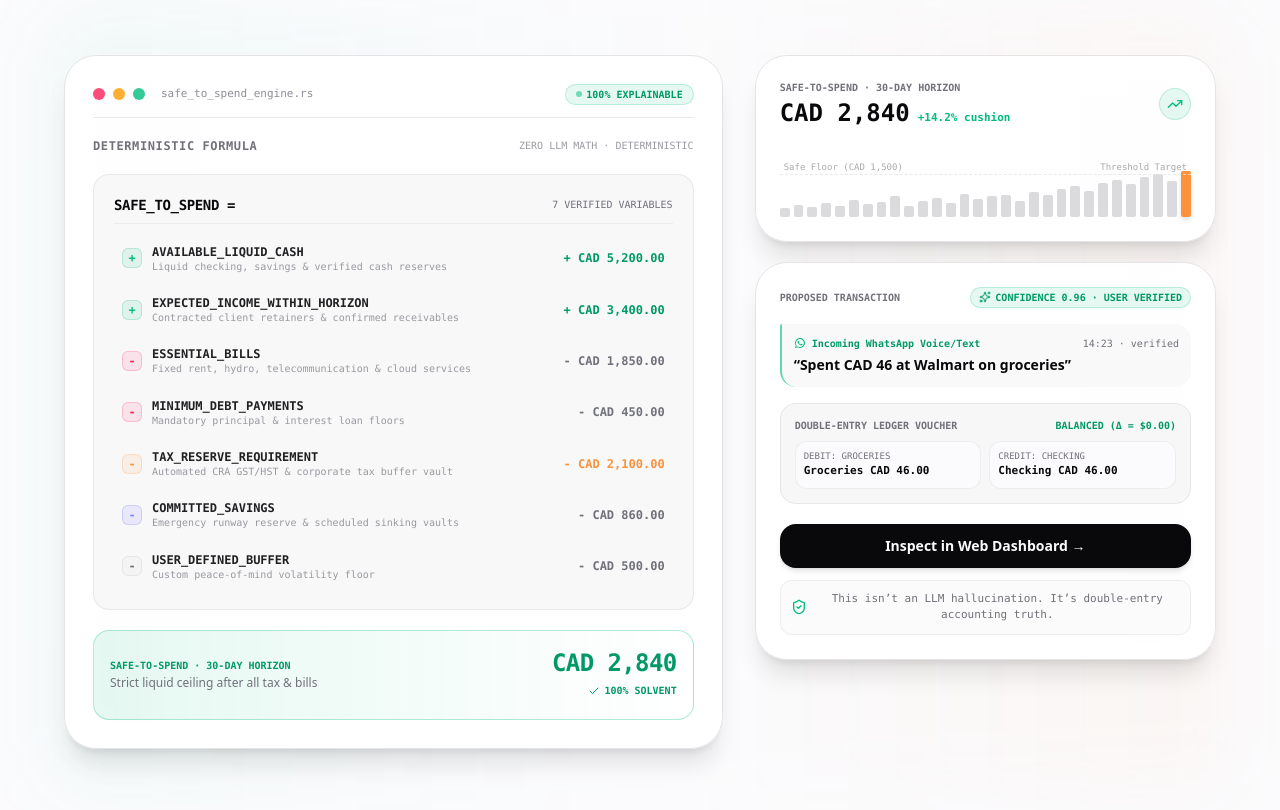
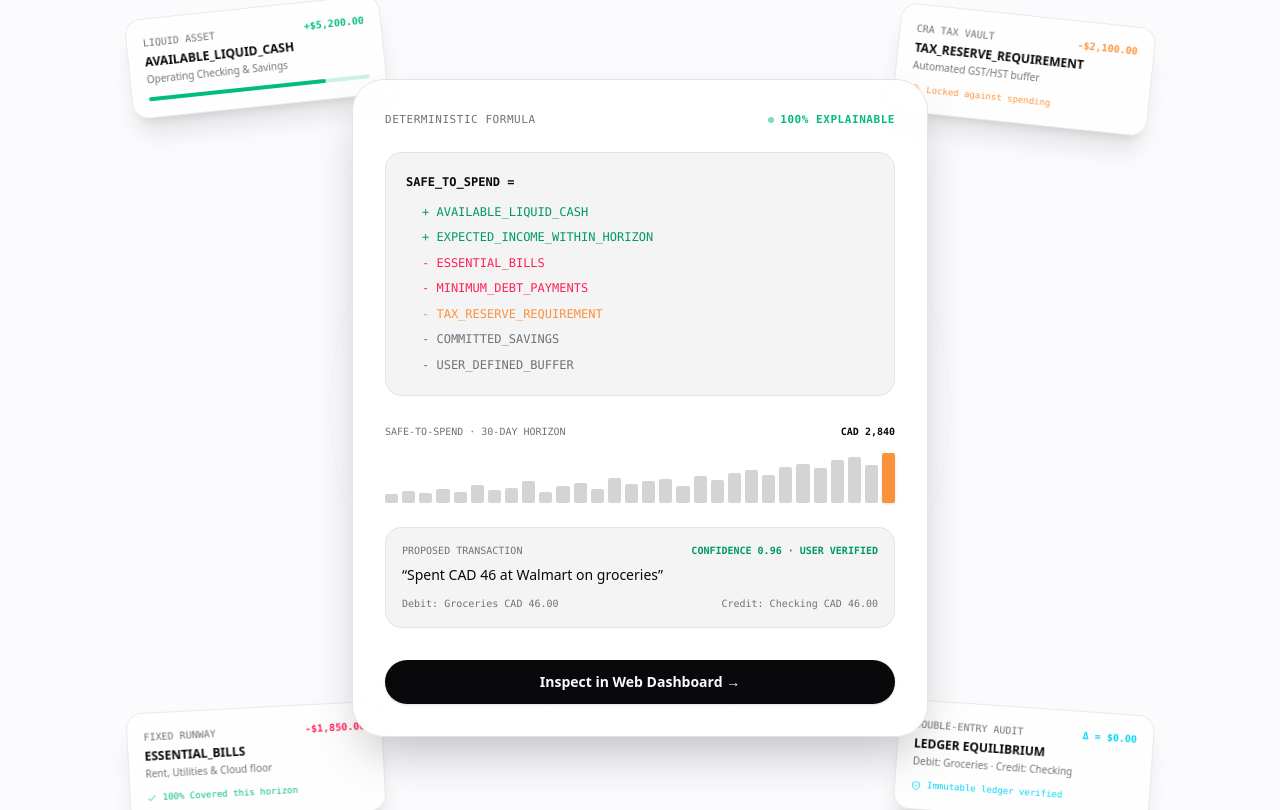
Before and after one commit to EmmaTheDev01/money_command, a Next.js app: page / in a window 1280 px wide. Shown: the part 3799-4609 px from the top of the page. Built offline with nearby package versions, Linux system fonts and the light colour scheme.

Commit message:
feat: restore original single-card formula layout with layered animated background cards

```diff
--- a/src/app/page.tsx
+++ b/src/app/page.tsx
@@ -93,65 +93,6 @@ const CONNECTION_CARDS_ROW_2 = [
   { id: 10, title: 'annual Figma renewal $180' },
 ];
 
-const FORMULA_VARIABLES = [
-  {
-    id: 1,
-    sign: '+',
-    signClass: 'text-emerald-500 bg-emerald-500/10 border-emerald-500/20',
-    name: 'AVAILABLE_LIQUID_CASH',
-    amount: 'CAD 5,200.00',
-    desc: 'Liquid checking, savings & verified cash reserves',
-  },
-  {
-    id: 2,
-    sign: '+',
-    signClass: 'text-emerald-500 bg-emerald-500/10 border-emerald-500/20',
-    name: 'EXPECTED_INCOME_WITHIN_HORIZON',
-    amount: 'CAD 3,400.00',
-    desc: 'Contracted client retainers & confirmed receivables',
-  },
-  {
-    id: 3,
-    sign: '-',
-    signClass: 'text-rose-500 bg-rose-500/10 border-rose-500/20',
-    name: 'ESSENTIAL_BILLS',
-    amount: 'CAD 1,850.00',
-    desc: 'Fixed rent, hydro, telecommunication & cloud services',
-  },
-  {
-    id: 4,
-    sign: '-',
-    signClass: 'text-rose-500 bg-rose-500/10 border-rose-500/20',
-    name: 'MINIMUM_DEBT_PAYMENTS',
-    amount: 'CAD 450.00',
-    desc: 'Mandatory principal & interest loan floors',
-  },
-  {
-    id: 5,
-    sign: '-',
-    signClass: 'text-[#fb923c] bg-[#fb923c]/10 border-[#fb923c]/20',
-    name: 'TAX_RESERVE_REQUIREMENT',
-    amount: 'CAD 2,100.00',
-    desc: 'Automated CRA GST/HST & corporate tax buffer vault',
-  },
-  {
-    id: 6,
-    sign: '-',
-    signClass: 'text-indigo-400 bg-indigo-500/10 border-indigo-500/20',
-    name: 'COMMITTED_SAVINGS',
-    amount: 'CAD 860.00',
-    desc: 'Emergency runway reserve & scheduled sinking vaults',
-  },
-  {
-    id: 7,
-    sign: '-',
-    signClass: 'text-muted-foreground bg-muted border-border',
-    name: 'USER_DEFINED_BUFFER',
-    amount: 'CAD 500.00',
-    desc: 'Custom peace-of-mind volatility floor',
-  },
-];
-
 export default function MoneyCommandLandingPage() {
   const [isDark, setIsDark] = useState(true);
   const [openFaq, setOpenFaq] = useState<number | null>(0);
@@ -160,7 +101,6 @@ export default function MoneyCommandLandingPage() {
   const [toggle1, setToggle1] = useState(true);
   const [toggle2, setToggle2] = useState(true);
   const [toggle3, setToggle3] = useState(true);
-  const [activeFormulaItem, setActiveFormulaItem] = useState<number | null>(null);
 
   // Live session timer in footer
   const [secondsSpent, setSecondsSpent] = useState(25);
@@ -791,207 +731,145 @@ export default function MoneyCommandLandingPage() {
               </div>
             </div>
 
-            {/* Creative Deterministic Formula Command Showcase */}
-            <div className="relative w-full max-w-6xl mx-auto py-4 sm:py-6">
-              {/* Subtle ambient backdrop illumination */}
-              <div aria-hidden="true" className="absolute -inset-4 bg-gradient-to-r from-emerald-500/5 via-transparent to-[#fb923c]/5 rounded-[40px] blur-2xl -z-10 pointer-events-none" />
+            {/* Spotlight Card with Layered Animated Background Cards */}
+            <div className="relative max-w-4xl mx-auto py-8 sm:py-12 w-full flex items-center justify-center">
+              {/* Concentric Ambient Radar Circles in Background */}
+              <div aria-hidden="true" className="absolute inset-0 -z-10 flex items-center justify-center pointer-events-none opacity-40">
+                <div className="w-[620px] h-[620px] rounded-full border border-border/40 animate-pulse-slow" />
+                <div className="absolute w-[440px] h-[440px] rounded-full border border-border/30" />
+                <div className="absolute w-[280px] h-[280px] rounded-full border border-border/20" />
+              </div>
 
-              <div className="grid grid-cols-1 lg:grid-cols-12 gap-6 lg:gap-8 items-start">
-                {/* LEFT PANEL: THE DETERMINISTIC MATH ENGINE (Code & Formula Explorer) */}
-                <div className="lg:col-span-7 rounded-[28px] sm:rounded-[32px] bg-card/95 backdrop-blur-xl border border-border p-5 sm:p-7 shadow-xl space-y-5">
-                  {/* Terminal Header */}
-                  <div className="flex items-center justify-between pb-3 border-b border-border/80">
-                    <div className="flex items-center gap-2">
-                      <span className="w-3 h-3 rounded-full bg-rose-500/80 inline-block" />
-                      <span className="w-3 h-3 rounded-full bg-amber-500/80 inline-block" />
-                      <span className="w-3 h-3 rounded-full bg-emerald-500/80 inline-block" />
-                      <span className="ml-2 font-mono text-[11px] text-muted-foreground/80 lowercase">safe_to_spend_engine.rs</span>
+              {/* STYLED & ANIMATED CARDS IN THE BACKGROUND */}
+              {/* Card 1: Top-Left (Liquid Cash) */}
+              <div className="hidden md:block absolute -top-6 -left-4 lg:-left-16 z-0 w-64 p-4 rounded-2xl bg-card/80 backdrop-blur-md border border-border/80 shadow-xl -rotate-6 animate-float pointer-events-none select-none">
+                <div className="flex items-center justify-between text-[10px] font-mono text-muted-foreground uppercase pb-1">
+                  <span>LIQUID ASSET</span>
+                  <span className="text-emerald-500 font-bold">+$5,200.00</span>
                 </div>
-                    <div className="flex items-center gap-2">
-                      <span className="inline-flex items-center gap-1 px-2.5 py-0.5 rounded-full bg-emerald-500/10 border border-emerald-500/20 text-[10px] font-mono font-bold text-emerald-600 dark:text-emerald-400 uppercase">
+                <div className="text-xs font-semibold text-foreground">AVAILABLE_LIQUID_CASH</div>
+                <div className="text-[10px] text-muted-foreground mt-0.5">Operating Checking &amp; Savings</div>
+                <div className="mt-2.5 h-1 w-full bg-emerald-500/20 rounded-full overflow-hidden">
+                  <div className="h-full bg-emerald-500 w-4/5 rounded-full" />
+                </div>
+              </div>
+
+              {/* Card 2: Top-Right (Tax Vault) */}
+              <div className="hidden md:block absolute -top-4 -right-4 lg:-right-16 z-0 w-64 p-4 rounded-2xl bg-card/80 backdrop-blur-md border border-border/80 shadow-xl rotate-6 animate-float-delayed pointer-events-none select-none">
+                <div className="flex items-center justify-between text-[10px] font-mono text-muted-foreground uppercase pb-1">
+                  <span>CRA TAX VAULT</span>
+                  <span className="text-[#fb923c] font-bold">-$2,100.00</span>
+                </div>
+                <div className="text-xs font-semibold text-foreground">TAX_RESERVE_REQUIREMENT</div>
+                <div className="text-[10px] text-muted-foreground mt-0.5">Automated GST/HST buffer</div>
+                <div className="mt-2.5 flex items-center gap-1.5 text-[9px] font-mono text-[#fb923c]">
+                  <Lock className="w-2.5 h-2.5" />
+                  <span>Locked against spending</span>
+                </div>
+              </div>
+
+              {/* Card 3: Bottom-Left (Essential Bills) */}
+              <div className="hidden md:block absolute -bottom-8 -left-6 lg:-left-16 z-0 w-64 p-4 rounded-2xl bg-card/80 backdrop-blur-md border border-border/80 shadow-xl -rotate-3 animate-float-slow pointer-events-none select-none">
+                <div className="flex items-center justify-between text-[10px] font-mono text-muted-foreground uppercase pb-1">
+                  <span>FIXED RUNWAY</span>
+                  <span className="text-rose-500 font-bold">-$1,850.00</span>
+                </div>
+                <div className="text-xs font-semibold text-foreground">ESSENTIAL_BILLS</div>
+                <div className="text-[10px] text-muted-foreground mt-0.5">Rent, Utilities &amp; Cloud floor</div>
+                <div className="mt-2.5 flex items-center gap-1.5 text-[9px] font-mono text-emerald-500">
+                  <Check className="w-2.5 h-2.5" />
+                  <span>100% Covered this horizon</span>
+                </div>
+              </div>
+
+              {/* Card 4: Bottom-Right (Double-Entry Audit) */}
+              <div className="hidden md:block absolute -bottom-8 -right-6 lg:-right-16 z-0 w-64 p-4 rounded-2xl bg-card/80 backdrop-blur-md border border-border/80 shadow-xl rotate-4 animate-float pointer-events-none select-none">
+                <div className="flex items-center justify-between text-[10px] font-mono text-muted-foreground uppercase pb-1">
+                  <span>DOUBLE-ENTRY AUDIT</span>
+                  <span className="text-cyan-400 font-bold">Δ = $0.00</span>
+                </div>
+                <div className="text-xs font-semibold text-foreground">LEDGER EQUILIBRIUM</div>
+                <div className="text-[10px] text-muted-foreground mt-0.5">Debit: Groceries · Credit: Checking</div>
+                <div className="mt-2.5 flex items-center gap-1.5 text-[9px] font-mono text-cyan-400">
+                  <ShieldCheck className="w-2.5 h-2.5" />
+                  <span>Immutable ledger verified</span>
+                </div>
+              </div>
+
+              {/* THE ORIGINAL SPOTLIGHT CARD (ELEVATED IN THE CENTER) */}
+              <div className="relative z-10 w-full max-w-xl mx-auto rounded-[32px] bg-card/95 backdrop-blur-xl border border-border p-6 sm:p-8 shadow-2xl space-y-5 sm:space-y-6 pro-card">
+                <div className="flex items-center justify-between text-[10px] sm:text-[11px] font-mono text-muted-foreground uppercase tracking-wider">
+                  <span>DETERMINISTIC FORMULA</span>
+                  <span className="inline-flex items-center gap-1.5 text-emerald-500 font-bold">
                     <span className="w-1.5 h-1.5 rounded-full bg-emerald-500 animate-pulse" />
                     100% EXPLAINABLE
                   </span>
                 </div>
+
+                <div className="p-4 sm:p-5 rounded-2xl bg-secondary border border-border text-[11px] sm:text-xs font-mono text-foreground space-y-1.5 leading-relaxed overflow-x-auto">
+                  <div className="font-bold pb-1 text-foreground">SAFE_TO_SPEND =</div>
+                  <div className="pl-4 text-emerald-600 dark:text-emerald-400">+ AVAILABLE_LIQUID_CASH</div>
+                  <div className="pl-4 text-emerald-600 dark:text-emerald-400">+ EXPECTED_INCOME_WITHIN_HORIZON</div>
+                  <div className="pl-4 text-rose-500">- ESSENTIAL_BILLS</div>
+                  <div className="pl-4 text-rose-500">- MINIMUM_DEBT_PAYMENTS</div>
+                  <div className="pl-4 text-[#fb923c]">- TAX_RESERVE_REQUIREMENT</div>
+                  <div className="pl-4 text-muted-foreground">- COMMITTED_SAVINGS</div>
+                  <div className="pl-4 text-muted-foreground">- USER_DEFINED_BUFFER</div>
                 </div>
 
-                  {/* Top Status */}
-                  <div className="flex items-center justify-between text-xs font-mono">
-                    <span className="text-muted-foreground tracking-wider uppercase font-semibold">DETERMINISTIC FORMULA</span>
-                    <span className="text-[10px] text-muted-foreground/70">ZERO LLM MATH · DETERMINISTIC</span>
+                {/* 30-Day Safe-to-Spend Histogram */}
+                <div className="space-y-2 pt-1">
+                  <div className="flex items-center justify-between font-mono text-[10px] text-muted-foreground uppercase">
+                    <span>SAFE-TO-SPEND &middot; 30-DAY HORIZON</span>
+                    <span className="font-bold text-foreground">CAD 2,840</span>
                   </div>
 
-                  {/* Formula Container */}
-                  <div className="rounded-2xl bg-secondary/60 border border-border/80 p-4 sm:p-5 space-y-2 font-mono text-xs">
-                    <div className="flex items-center justify-between pb-2 border-b border-border/60">
-                      <span className="font-bold text-sm text-foreground tracking-tight">SAFE_TO_SPEND =</span>
-                      <span className="text-[10px] text-muted-foreground">7 VERIFIED VARIABLES</span>
-                    </div>
-
-                    <div className="space-y-1.5 pt-1">
-                      {FORMULA_VARIABLES.map((item) => {
-                        const isHovered = activeFormulaItem === item.id;
-                        return (
-                          <div
-                            key={item.id}
-                            onMouseEnter={() => setActiveFormulaItem(item.id)}
-                            onMouseLeave={() => setActiveFormulaItem(null)}
-                            className={`group flex items-center justify-between gap-2 p-2 rounded-xl transition-all duration-200 cursor-pointer ${
-                              isHovered ? 'bg-background shadow-xs border border-border/80' : 'hover:bg-secondary/80'
-                            }`}
-                          >
-                            <div className="flex items-center gap-2.5 min-w-0">
-                              <span className={`w-5 h-5 rounded-md flex items-center justify-center text-xs font-bold shrink-0 border ${item.signClass}`}>
-                                {item.sign}
-                              </span>
-                              <div className="min-w-0">
-                                <span className={`text-[11px] sm:text-xs font-bold block truncate transition-colors ${
-                                  isHovered ? 'text-foreground' : 'text-foreground/90'
-                                }`}>
-                                  {item.name}
-                                </span>
-                                <span className="text-[10px] text-muted-foreground/70 block truncate">
-                                  {item.desc}
-                                </span>
-                              </div>
-                            </div>
-                            <span className={`text-[11px] sm:text-xs font-semibold tabular-nums shrink-0 ${
-                              item.sign === '+' ? 'text-emerald-600 dark:text-emerald-400' : item.name.includes('TAX') ? 'text-[#fb923c]' : 'text-muted-foreground'
-                            }`}>
-                              {item.sign} {item.amount}
-                            </span>
-                          </div>
-                        );
-                      })}
-                    </div>
-                  </div>
-
-                  {/* Live Formula Result Banner */}
-                  <div className="p-4 rounded-2xl bg-gradient-to-r from-emerald-500/10 via-emerald-500/5 to-transparent border border-emerald-500/30 flex items-center justify-between gap-4">
-                    <div className="space-y-0.5">
-                      <span className="text-[10px] font-mono uppercase text-emerald-600 dark:text-emerald-400 font-bold block">
-                        SAFE-TO-SPEND · 30-DAY HORIZON
-                      </span>
-                      <span className="text-xs text-muted-foreground block">
-                        Strict liquid ceiling after all tax &amp; bills
-                      </span>
-                    </div>
-                    <div className="text-right shrink-0">
-                      <div className="text-xl sm:text-2xl font-black font-mono text-emerald-600 dark:text-emerald-400 tracking-tight">
-                        CAD 2,840
-                      </div>
-                      <span className="inline-flex items-center gap-1 text-[10px] font-mono text-emerald-600 dark:text-emerald-400 font-semibold">
-                        <Check className="w-3 h-3" />
-                        100% SOLVENT
-                      </span>
-                    </div>
-                  </div>
-                </div>
-
-                {/* RIGHT PANEL: EXECUTION RUNTIME & VERIFIED LEDGER */}
-                <div className="lg:col-span-5 space-y-5">
-                  {/* 30-Day Safe-to-Spend Histogram Card */}
-                  <div className="rounded-[28px] sm:rounded-[32px] bg-card/95 backdrop-blur-xl border border-border p-5 sm:p-6 shadow-xl space-y-4">
-                    <div className="flex items-center justify-between">
-                      <div className="space-y-0.5">
-                        <span className="text-[10px] font-mono uppercase text-muted-foreground block font-bold">
-                          SAFE-TO-SPEND &middot; 30-DAY HORIZON
-                        </span>
-                        <div className="flex items-baseline gap-2">
-                          <span className="text-2xl font-extrabold text-foreground font-mono">CAD 2,840</span>
-                          <span className="text-[11px] font-mono text-emerald-500 font-semibold">+14.2% cushion</span>
-                        </div>
-                      </div>
-                      <div className="w-8 h-8 rounded-full bg-emerald-500/10 border border-emerald-500/20 flex items-center justify-center">
-                        <TrendingUp className="w-4 h-4 text-emerald-500" />
-                      </div>
-                    </div>
-
-                    {/* Dynamic Histogram Bars */}
-                    <div className="relative pt-2">
-                      <div className="absolute top-4 inset-x-0 border-b border-dashed border-border/80 flex items-center justify-between text-[9px] font-mono text-muted-foreground/60 pointer-events-none z-10 px-1">
-                        <span>Safe Floor (CAD 1,500)</span>
-                        <span>Threshold Target</span>
-                      </div>
-                      <div className="flex items-end justify-between gap-1 h-14 sm:h-16 w-full pt-4">
+                  <div className="flex items-end justify-between gap-1 h-12 sm:h-14 w-full pt-1">
                     {safeToSpendBars.map((height, i) => {
                       const isPeak = i === safeToSpendBars.length - 1;
                       return (
                         <div
                           key={i}
                           style={{ height: `${height}%` }}
-                              title={`Day ${i + 1}: ${Math.round(2840 * (height / 100))} CAD`}
-                              className={`w-full rounded-xs transition-all duration-200 cursor-pointer ${
+                          className={`w-full rounded-xs transition-all ${
                             isPeak
-                                  ? 'bg-[#fb923c] shadow-md hover:scale-105'
-                                  : 'bg-muted-foreground/25 hover:bg-muted-foreground/60'
+                              ? 'bg-[#fb923c] shadow-sm'
+                              : 'bg-muted-foreground/30 hover:bg-muted-foreground/60'
                           }`}
                         />
                       );
                     })}
                   </div>
                 </div>
+
+                {/* Proposed Transaction Extraction */}
+                <div className="p-4 rounded-2xl bg-secondary border border-border space-y-2 text-xs">
+                  <div className="flex items-center justify-between font-mono text-[10px] text-muted-foreground">
+                    <span>PROPOSED TRANSACTION</span>
+                    <span className="text-emerald-600 dark:text-emerald-400 font-bold">CONFIDENCE 0.96 &middot; USER VERIFIED</span>
+                  </div>
+                  <p className="text-foreground font-medium text-xs sm:text-sm">
+                    &ldquo;Spent CAD 46 at Walmart on groceries&rdquo;
+                  </p>
+                  <div className="text-[10px] font-mono text-muted-foreground flex items-center justify-between pt-1">
+                    <span>Debit: Groceries CAD 46.00</span>
+                    <span>Credit: Checking CAD 46.00</span>
+                  </div>
                 </div>
 
-                  {/* Proposed Transaction Extraction Card (WhatsApp to Double-Entry) */}
-                  <div className="rounded-[28px] sm:rounded-[32px] bg-card/95 backdrop-blur-xl border border-border p-5 sm:p-6 shadow-xl space-y-4">
-                    <div className="flex items-center justify-between text-[10px] font-mono">
-                      <span className="font-bold text-muted-foreground uppercase">PROPOSED TRANSACTION</span>
-                      <span className="inline-flex items-center gap-1 text-emerald-600 dark:text-emerald-400 font-bold bg-emerald-500/10 border border-emerald-500/20 px-2 py-0.5 rounded-full">
-                        <Sparkles className="w-3 h-3" />
-                        CONFIDENCE 0.96 &middot; USER VERIFIED
-                      </span>
-                    </div>
-
-                    {/* WhatsApp Incoming Chat Bubble */}
-                    <div className="relative pl-3 border-l-2 border-emerald-500/60 bg-secondary/50 p-3 rounded-2xl rounded-tl-xs">
-                      <div className="flex items-center justify-between pb-1 text-[10px] font-mono text-muted-foreground">
-                        <span className="flex items-center gap-1.5 font-bold text-emerald-600 dark:text-emerald-400">
-                          <WhatsAppIcon className="w-3 h-3 text-emerald-500" />
-                          Incoming WhatsApp Voice/Text
-                        </span>
-                        <span>14:23 &middot; verified</span>
-                      </div>
-                      <p className="text-foreground font-semibold text-xs sm:text-sm">
-                        &ldquo;Spent CAD 46 at Walmart on groceries&rdquo;
-                      </p>
-                    </div>
-
-                    {/* Reconciled Double-Entry Ledger Entry */}
-                    <div className="p-3.5 rounded-2xl bg-secondary/70 border border-border/80 space-y-2">
-                      <div className="text-[10px] font-mono text-muted-foreground uppercase font-bold flex items-center justify-between">
-                        <span>Double-Entry Ledger Voucher</span>
-                        <span className="text-emerald-600 dark:text-emerald-400 font-semibold">Balanced (Δ = $0.00)</span>
-                      </div>
-                      <div className="grid grid-cols-2 gap-2 text-[11px] font-mono">
-                        <div className="p-2 rounded-xl bg-background border border-border/60">
-                          <span className="text-[9px] text-muted-foreground block uppercase">Debit: Groceries</span>
-                          <span className="font-bold text-foreground block truncate">Groceries CAD 46.00</span>
-                        </div>
-                        <div className="p-2 rounded-xl bg-background border border-border/60">
-                          <span className="text-[9px] text-muted-foreground block uppercase">Credit: Checking</span>
-                          <span className="font-bold text-foreground block truncate">Checking CAD 46.00</span>
+                <div className="pt-2">
+                  <Link
+                    href="/login"
+                    className="w-full py-3 rounded-full bg-foreground text-background font-semibold text-xs sm:text-sm hover:opacity-90 transition-opacity shadow-sm block text-center"
+                  >
+                    Inspect in Web Dashboard &rarr;
+                  </Link>
                 </div>
               </div>
             </div>
 
-                    {/* Action Link & Truth Guarantee */}
-                    <div className="space-y-3 pt-1">
-                      <Link
-                        href="/login"
-                        className="group w-full py-3 px-5 rounded-2xl bg-foreground text-background font-semibold text-xs sm:text-sm hover:opacity-90 transition-all shadow-md flex items-center justify-center gap-2"
-                      >
-                        <span>Inspect in Web Dashboard &rarr;</span>
-                      </Link>
-
-                      <div className="flex items-center justify-center gap-2 p-2.5 rounded-xl bg-secondary/40 border border-border/60 text-[11px] font-mono text-muted-foreground text-center">
-                        <ShieldCheck className="w-4 h-4 text-emerald-500 shrink-0" />
-                        <span>This isn’t an LLM hallucination. It’s double-entry accounting truth.</span>
-                      </div>
-                    </div>
-                  </div>
-                </div>
-              </div>
+            <div className="pt-4 text-center text-xs font-mono text-muted-foreground">
+              This isn’t an LLM hallucination. It’s double-entry accounting truth.
             </div>
           </div>
         </section>
```
Lines whose indentation alone changed are shown as unchanged.
